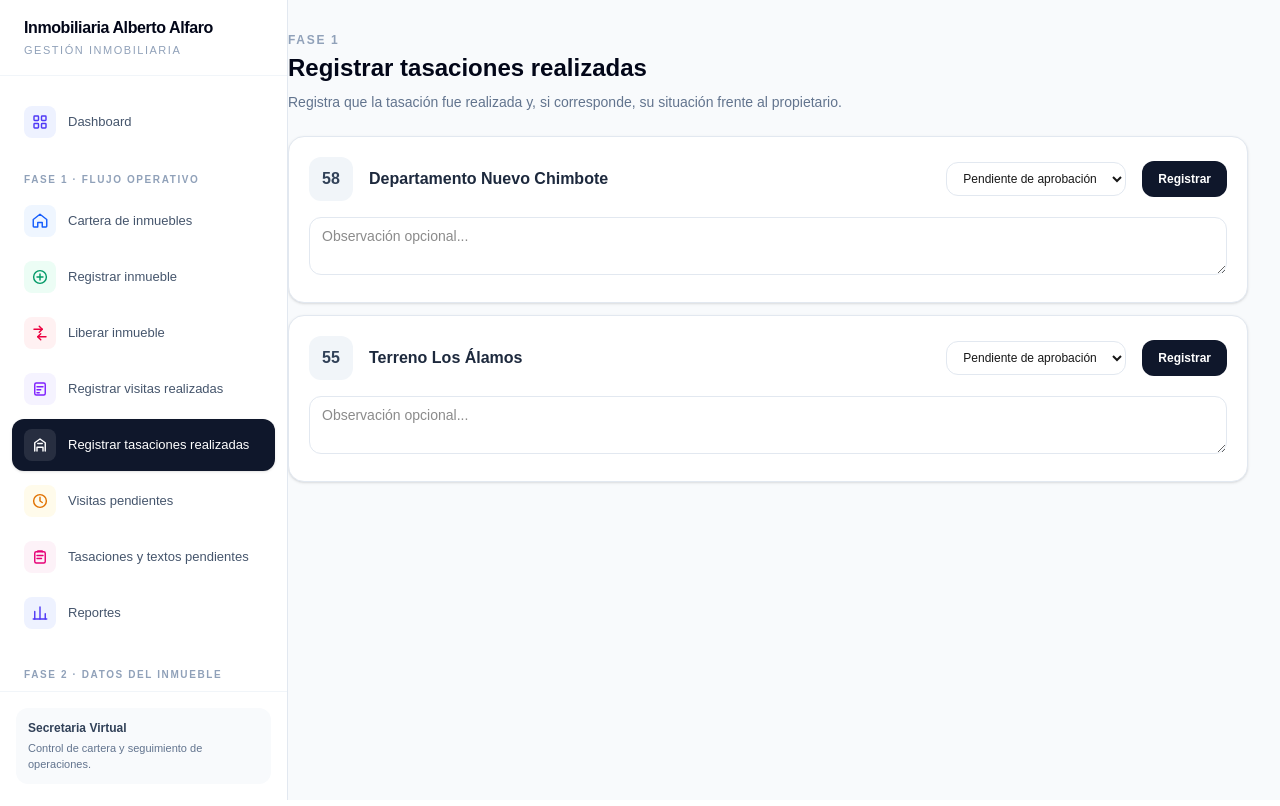
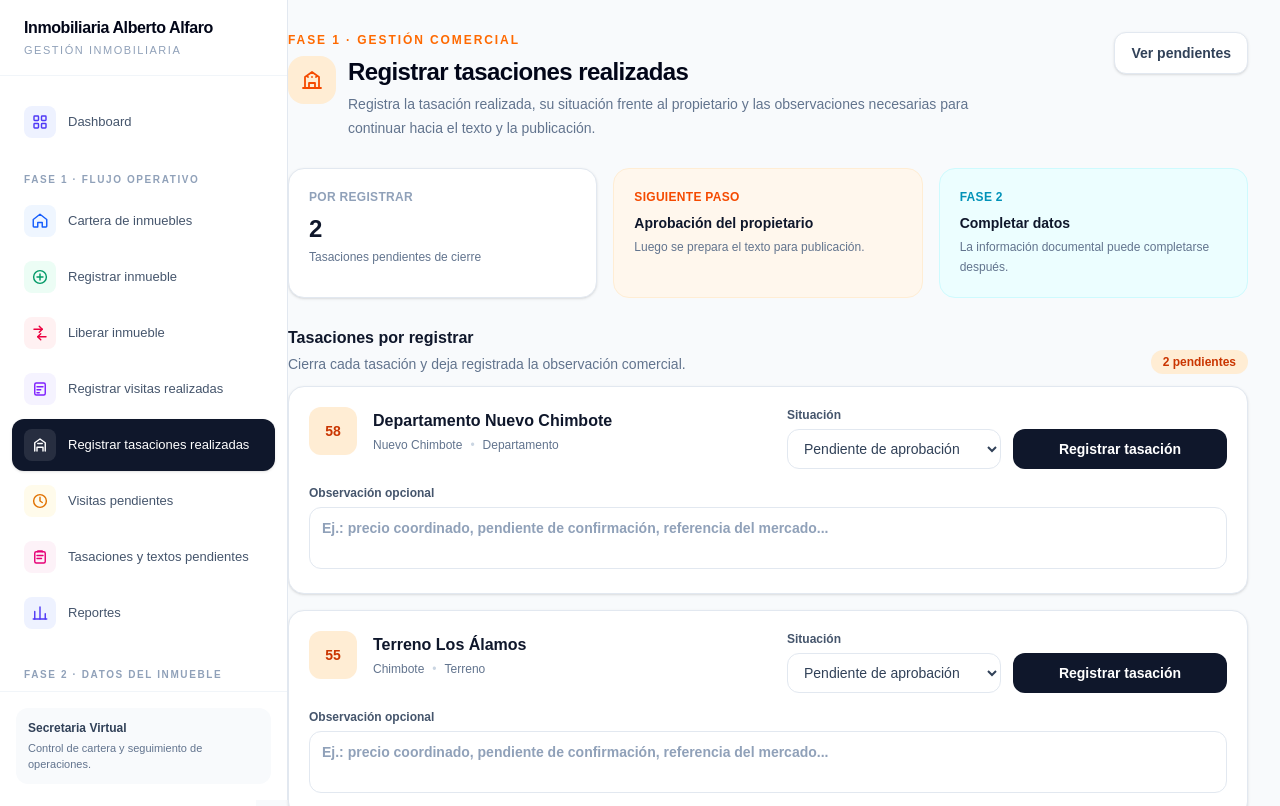
Before and after one commit to cpumaricramoori01-projx/inmobiliaria-alfaro, a Next.js app: page /registrar-tasaciones in a window 1280 px wide. Shown: the top 806 px of the page. Built offline with nearby package versions, Linux system fonts and the light colour scheme.

Commit message:
Mejorar módulo Registrar tasaciones realizadas

```diff
--- a/app/registrar-tasaciones/page.tsx
+++ b/app/registrar-tasaciones/page.tsx
@@ -1 +1,220 @@
-const items=[["58","Departamento Nuevo Chimbote"],["55","Terreno Los Álamos"]];export default function Page(){return <main className="min-h-screen bg-slate-50 p-6 lg:p-8"><p className="text-xs font-bold uppercase tracking-[.14em] text-slate-400">Fase 1</p><h1 className="mt-1 text-2xl font-bold text-slate-950">Registrar tasaciones realizadas</h1><p className="mt-2 text-sm text-slate-500">Registra que la tasación fue realizada y, si corresponde, su situación frente al propietario.</p><div className="mt-6 space-y-3">{items.map(x=><div key={x[0]} className="rounded-2xl border border-slate-200 bg-white p-5 shadow-sm"><div className="flex flex-wrap items-center gap-4"><div className="flex h-11 w-11 items-center justify-center rounded-xl bg-slate-100 font-bold text-slate-700">{x[0]}</div><div className="flex-1"><p className="font-semibold text-slate-800">{x[1]}</p></div><select className="rounded-xl border border-slate-200 px-3 py-2 text-xs"><option>Pendiente de aprobación</option><option>Aprobada por propietario</option></select><button className="rounded-xl bg-slate-900 px-4 py-2.5 text-xs font-semibold text-white">Registrar</button></div><textarea rows={2} placeholder="Observación opcional..." className="mt-4 w-full rounded-xl border border-slate-200 px-3 py-2 text-sm outline-none focus:border-slate-400"/></div>)}</div></main>}
+"use client";
+
+import { useState } from "react";
+import Link from "next/link";
+
+type Tasacion = {
+  posicion: string;
+  nombre: string;
+  ubicacion: string;
+  tipo: string;
+};
+
+const iniciales: Tasacion[] = [
+  {
+    posicion: "58",
+    nombre: "Departamento Nuevo Chimbote",
+    ubicacion: "Nuevo Chimbote",
+    tipo: "Departamento",
+  },
+  {
+    posicion: "55",
+    nombre: "Terreno Los Álamos",
+    ubicacion: "Chimbote",
+    tipo: "Terreno",
+  },
+];
+
+export default function Page() {
+  const [items, setItems] = useState(iniciales);
+  const [estados, setEstados] = useState<Record<string, string>>({});
+  const [observaciones, setObservaciones] = useState<Record<string, string>>({});
+  const [mensaje, setMensaje] = useState("");
+
+  const registrar = (posicion: string, nombre: string) => {
+    setItems((actuales) => actuales.filter((item) => item.posicion !== posicion));
+    setMensaje(
+      `Tasación de “${nombre}” registrada correctamente. El siguiente paso es gestionar la aprobación y preparar el texto de publicación.`
+    );
+    setTimeout(() => setMensaje(""), 4500);
+  };
+
+  return (
+    <main className="min-h-screen bg-slate-50 p-6 lg:p-8">
+      <div className="mx-auto max-w-6xl">
+        <div className="flex flex-col gap-4 sm:flex-row sm:items-start sm:justify-between">
+          <div>
+            <p className="text-xs font-bold uppercase tracking-[0.16em] text-orange-500">
+              Fase 1 · Gestión comercial
+            </p>
+            <div className="mt-2 flex items-start gap-3">
+              <div className="flex h-12 w-12 shrink-0 items-center justify-center rounded-2xl bg-orange-100 text-orange-600">
+                <svg viewBox="0 0 24 24" className="h-6 w-6" fill="none" stroke="currentColor" strokeWidth="1.8">
+                  <path d="M3 20h18M5 20V9l7-5 7 5v11M9 20v-5h6v5M8 9h.01M12 9h.01M16 9h.01" strokeLinecap="round" strokeLinejoin="round" />
+                </svg>
+              </div>
+              <div>
+                <h1 className="text-2xl font-bold tracking-tight text-slate-950">
+                  Registrar tasaciones realizadas
+                </h1>
+                <p className="mt-1 max-w-2xl text-sm leading-6 text-slate-500">
+                  Registra la tasación realizada, su situación frente al propietario y las observaciones necesarias para continuar hacia el texto y la publicación.
+                </p>
+              </div>
+            </div>
+          </div>
+
+          <Link
+            href="/tasaciones-textos-pendientes"
+            className="inline-flex items-center justify-center rounded-xl border border-slate-200 bg-white px-4 py-2.5 text-sm font-semibold text-slate-700 shadow-sm transition hover:bg-slate-50"
+          >
+            Ver pendientes
+          </Link>
+        </div>
+
+        {mensaje && (
+          <div className="mt-6 rounded-2xl border border-emerald-200 bg-emerald-50 px-4 py-3 text-sm font-medium text-emerald-700">
+            {mensaje}
+          </div>
+        )}
+
+        <section className="mt-7 grid gap-4 sm:grid-cols-3">
+          <div className="rounded-2xl border border-slate-200 bg-white p-5 shadow-sm">
+            <p className="text-xs font-semibold uppercase tracking-wide text-slate-400">Por registrar</p>
+            <p className="mt-2 text-2xl font-bold text-slate-900">{items.length}</p>
+            <p className="mt-1 text-xs text-slate-500">Tasaciones pendientes de cierre</p>
+          </div>
+          <div className="rounded-2xl border border-orange-100 bg-orange-50 p-5">
+            <p className="text-xs font-semibold uppercase tracking-wide text-orange-600">Siguiente paso</p>
+            <p className="mt-2 text-sm font-bold text-slate-900">Aprobación del propietario</p>
+            <p className="mt-1 text-xs leading-5 text-slate-500">Luego se prepara el texto para publicación.</p>
+          </div>
+          <div className="rounded-2xl border border-cyan-100 bg-cyan-50 p-5">
+            <p className="text-xs font-semibold uppercase tracking-wide text-cyan-600">Fase 2</p>
+            <p className="mt-2 text-sm font-bold text-slate-900">Completar datos</p>
+            <p className="mt-1 text-xs leading-5 text-slate-500">La información documental puede completarse después.</p>
+          </div>
+        </section>
+
+        <section className="mt-7">
+          <div className="mb-3 flex items-end justify-between">
+            <div>
+              <h2 className="text-base font-bold text-slate-900">Tasaciones por registrar</h2>
+              <p className="mt-1 text-sm text-slate-500">
+                Cierra cada tasación y deja registrada la observación comercial.
+              </p>
+            </div>
+            <span className="rounded-full bg-orange-100 px-3 py-1 text-xs font-bold text-orange-700">
+              {items.length} pendientes
+            </span>
+          </div>
+
+          <div className="space-y-4">
+            {items.map((item) => (
+              <article
+                key={item.posicion}
+                className="rounded-2xl border border-slate-200 bg-white p-5 shadow-sm transition hover:shadow-md"
+              >
+                <div className="flex flex-col gap-4 lg:flex-row lg:items-start">
+                  <div className="flex items-center gap-4 lg:min-w-[320px] lg:flex-1">
+                    <div className="flex h-12 w-12 shrink-0 items-center justify-center rounded-xl bg-orange-100 text-sm font-bold text-orange-700">
+                      {item.posicion}
+                    </div>
+                    <div>
+                      <p className="font-bold text-slate-900">{item.nombre}</p>
+                      <div className="mt-1 flex flex-wrap items-center gap-2 text-xs text-slate-500">
+                        <span>{item.ubicacion}</span>
+                        <span className="text-slate-300">•</span>
+                        <span>{item.tipo}</span>
+                      </div>
+                    </div>
+                  </div>
+
+                  <div className="grid gap-3 sm:grid-cols-2 lg:w-[440px]">
+                    <label className="text-xs font-semibold text-slate-600">
+                      Situación
+                      <select
+                        value={estados[item.posicion] ?? "Pendiente de aprobación"}
+                        onChange={(event) =>
+                          setEstados((actuales) => ({
+                            ...actuales,
+                            [item.posicion]: event.target.value,
+                          }))
+                        }
+                        className="mt-1.5 w-full rounded-xl border border-slate-200 bg-white px-3 py-2.5 text-sm font-medium text-slate-700 outline-none transition focus:border-orange-300 focus:ring-2 focus:ring-orange-100"
+                      >
+                        <option>Pendiente de aprobación</option>
+                        <option>Aprobada por propietario</option>
+                      </select>
+                    </label>
+
+                    <div className="flex items-end">
+                      <button
+                        onClick={() => registrar(item.posicion, item.nombre)}
+                        className="w-full rounded-xl bg-slate-900 px-4 py-2.5 text-sm font-semibold text-white transition hover:bg-slate-800"
+                      >
+                        Registrar tasación
+                      </button>
+                    </div>
+                  </div>
+                </div>
+
+                <label className="mt-4 block text-xs font-semibold text-slate-600">
+                  Observación opcional
+                  <textarea
+                    rows={2}
+                    value={observaciones[item.posicion] ?? ""}
+                    onChange={(event) =>
+                      setObservaciones((actuales) => ({
+                        ...actuales,
+                        [item.posicion]: event.target.value,
+                      }))
+                    }
+                    placeholder="Ej.: precio coordinado, pendiente de confirmación, referencia del mercado..."
+                    className="mt-1.5 w-full resize-none rounded-xl border border-slate-200 px-3 py-2.5 text-sm text-slate-700 outline-none transition placeholder:text-slate-400 focus:border-orange-300 focus:ring-2 focus:ring-orange-100"
+                  />
+                </label>
+              </article>
+            ))}
+          </div>
+
+          {items.length === 0 && (
+            <div className="rounded-2xl border border-dashed border-slate-300 bg-white px-6 py-12 text-center">
+              <div className="mx-auto flex h-12 w-12 items-center justify-center rounded-full bg-emerald-100 text-emerald-600">
+                <svg viewBox="0 0 24 24" className="h-6 w-6" fill="none" stroke="currentColor" strokeWidth="2">
+                  <path d="m5 12 4 4L19 6" strokeLinecap="round" strokeLinejoin="round" />
+                </svg>
+              </div>
+              <h3 className="mt-4 font-bold text-slate-900">Todas las tasaciones están registradas</h3>
+              <p className="mt-1 text-sm text-slate-500">
+                Puedes revisar los pendientes para continuar con aprobación y textos.
+              </p>
+              <Link
+                href="/tasaciones-textos-pendientes"
+                className="mt-4 inline-flex rounded-xl bg-slate-900 px-4 py-2.5 text-sm font-semibold text-white"
+              >
+                Ver siguiente etapa
+              </Link>
+            </div>
+          )}
+        </section>
+
+        <section className="mt-7 rounded-2xl border border-orange-100 bg-orange-50/70 p-5">
+          <div className="flex gap-3">
+            <div className="mt-0.5 text-orange-600">
+              <svg viewBox="0 0 24 24" className="h-5 w-5" fill="none" stroke="currentColor" strokeWidth="1.8">
+                <path d="M12 8v4l2.5 1.5M21 12a9 9 0 1 1-18 0 9 9 0 0 1 18 0Z" strokeLinecap="round" strokeLinejoin="round" />
+              </svg>
+            </div>
+            <div>
+              <p className="text-sm font-bold text-slate-900">Flujo de esta etapa</p>
+              <p className="mt-1 text-sm leading-6 text-slate-600">
+                Tasación realizada → aprobación del propietario → texto de publicación → publicación en redes y colocación del aviso.
+              </p>
+            </div>
+          </div>
+        </section>
+      </div>
+    </main>
+  );
+}
```
